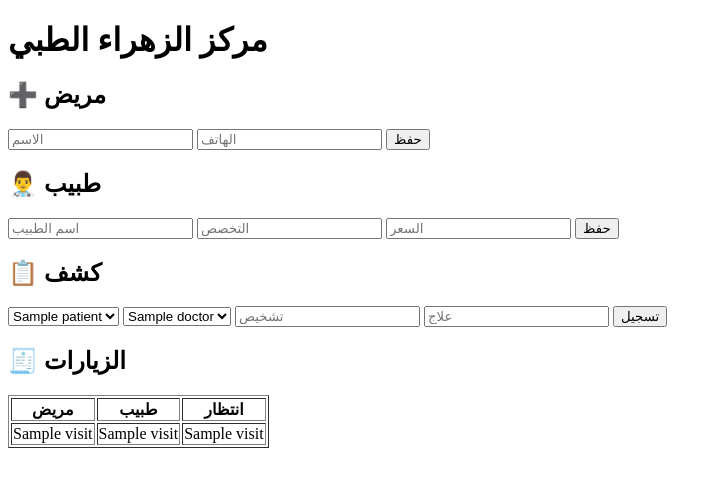
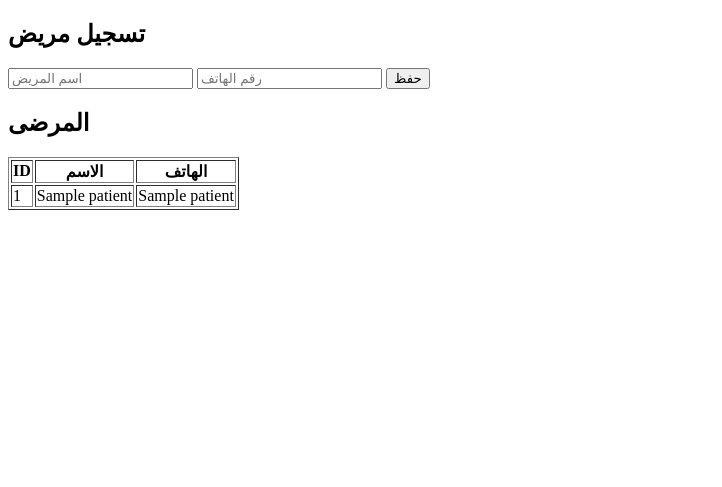
Before and after one commit to Ahmedabdelslam1/elzahraa-hospitall, a Flask app: template templates/index.html in a window 1280 px wide. Shown: the top 487 px of the page, without its empty margins (0-722 px from the left). Run offline with Flask 3, Linux system fonts and the light colour scheme; the template is opened without the code that fills it: most values are stand-ins (such as "Sample title", 1, 10 or a date in 2020).

Commit message:
Refactor patient and doctor forms in index.html

```diff
--- a/templates/index.html
+++ b/templates/index.html
@@ -1,62 +1,35 @@
 <!DOCTYPE html>
 <html>
 <head>
-<meta charset="utf-8">
-<title>مركز الزهراء الطبي</title>
+    <title>مركز الزهراء الطبي</title>
 </head>
 <body>
 
-<h1>مركز الزهراء الطبي</h1>
+<h2>تسجيل مريض</h2>
 
-<h2>➕ مريض</h2>
-<form method="post" action="/add_patient">
-<input name="name" placeholder="الاسم">
-<input name="phone" placeholder="الهاتف">
-<button>حفظ</button>
+<form method="post" action="/add">
+    <input name="name" placeholder="اسم المريض">
+    <input name="phone" placeholder="رقم الهاتف">
+    <button type="submit">حفظ</button>
 </form>
 
-<h2>👨‍⚕️ طبيب</h2>
-<form method="post" action="/add_doctor">
-<input name="name" placeholder="اسم الطبيب">
-<input name="spec" placeholder="التخصص">
-<input name="price" placeholder="السعر">
-<button>حفظ</button>
-</form>
+<h2>المرضى</h2>
 
-<h2>📋 كشف</h2>
-<form method="post" action="/add_visit">
-
-<select name="patient">
-{% for p in patients %}
-<option value="{{p[0]}}">{{p[1]}}</option>
-{% endfor %}
-</select>
-
-<select name="doctor">
-{% for d in doctors %}
-<option value="{{d[0]}}">{{d[1]}}</option>
-{% endfor %}
-</select>
-
-<input name="diagnosis" placeholder="تشخيص">
-<input name="treatment" placeholder="علاج">
-
-<button>تسجيل</button>
-</form>
-
-<h2>🧾 الزيارات</h2>
 <table border="1">
 <tr>
-<th>مريض</th><th>طبيب</th><th>انتظار</th>
+    <th>ID</th>
+    <th>الاسم</th>
+    <th>الهاتف</th>
 </tr>
 
-{% for v in visits %}
+{% for p in patients %}
 <tr>
-<td>{{v[1]}}</td>
-<td>{{v[2]}}</td>
-<td>{{v[4]}}</td>
+    <td>{{p[0]}}</td>
+    <td>{{p[1]}}</td>
+    <td>{{p[2]}}</td>
 </tr>
 {% endfor %}
+
 </table>
 
 </body>
```
